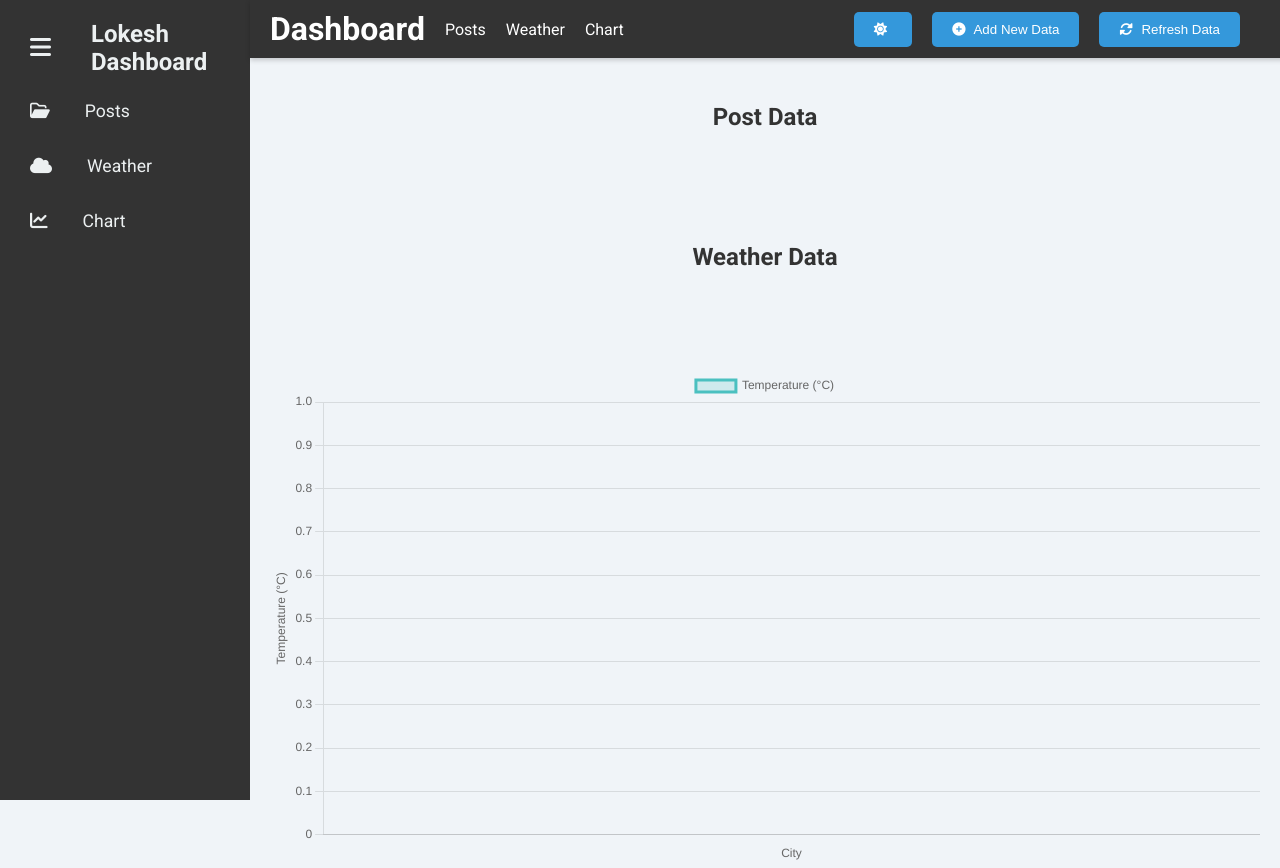
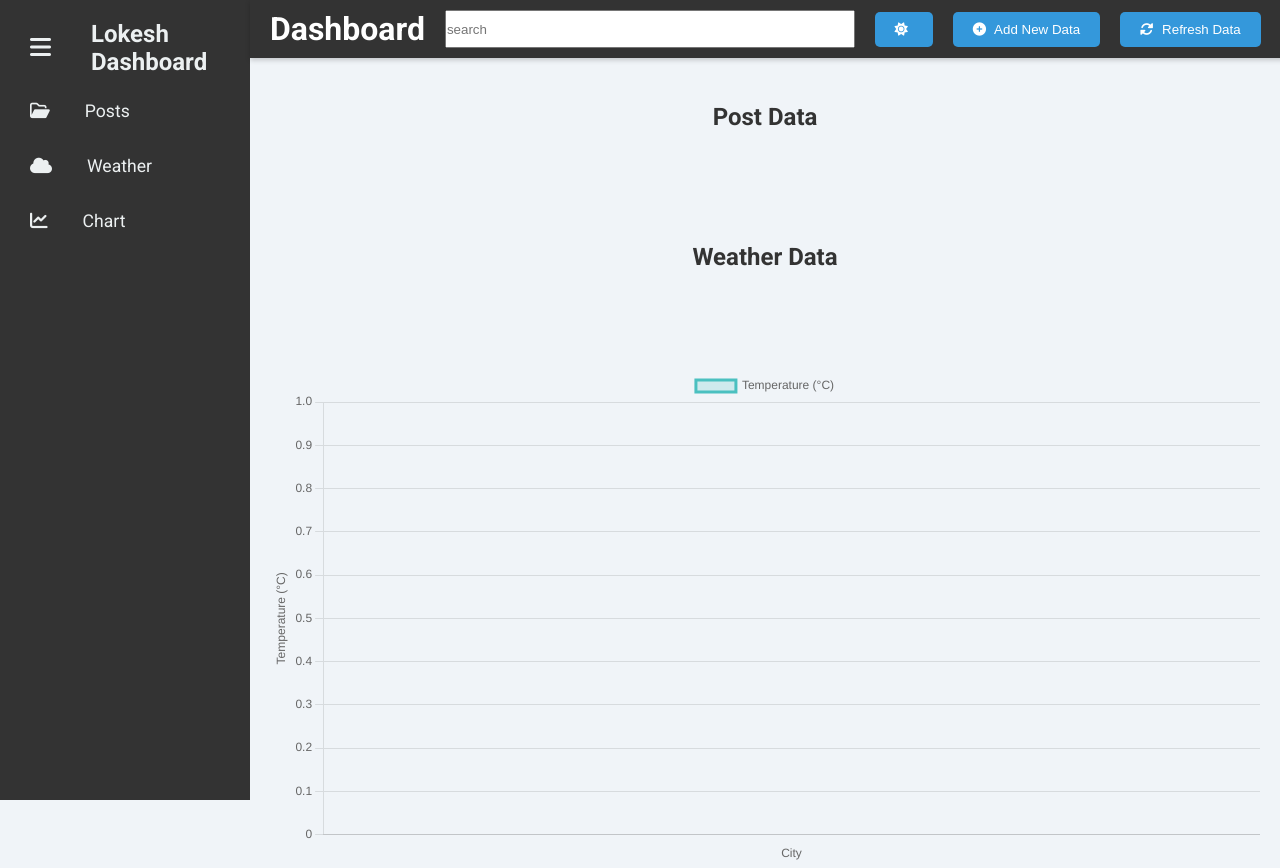
Before and after one commit to lokeshahire/ML_Labs, a plain HTML site: page index.html in a window 1280 px wide. Shown: the top 868 px of the page. Drawn offline with nearby package versions, Linux system fonts and the light colour scheme; no server answers.

Commit message:
css changes

```diff
--- a/index.html
+++ b/index.html
@@ -46,11 +46,12 @@
         <header class="header">
           <div class="header-left">
             <h1>Dashboard</h1>
-            <nav class="header-nav">
+            <!-- <nav class="header-nav">
               <a href="#post">Posts</a>
               <a href="#weather">Weather</a>
               <a href="#chart">Chart</a>
-            </nav>
+            </nav> -->
+            <input type="search" placeholder="search" class="search" />
           </div>
           <div class="header-right">
             <button id="theme-toggle">
--- a/style.css
+++ b/style.css
@@ -104,7 +104,7 @@ ul {
   padding: 10px 20px;
   z-index: 1000;
   display: flex;
-  gap: 230px;
+  /* gap: 230px; */
   align-items: center;
   box-shadow: 0 2px 5px rgba(0, 0, 0, 0.2);
   margin-bottom: 20px;
@@ -113,7 +113,7 @@ ul {
 
 .header-left {
   display: flex;
-  align-items: center;
+  /* align-items: center; */
 }
 @media (max-width: 768px) {
   .header-left {
@@ -340,6 +340,13 @@ body.dark-mode .sidebar {
   background-color: #1a1a1a;
 }
 
+body.dark-mode .card {
+  background-color: grey;
+}
+body.dark-mode .card p {
+  color: white;
+}
+
 body.dark-mode .main-content {
   background-color: #1a1a1a;
 }
@@ -467,3 +474,7 @@ body.dark-mode .weather-card {
     display: none;
   }
 }
+.search {
+  width: 32vw;
+  margin-right: 20px;
+}
```
